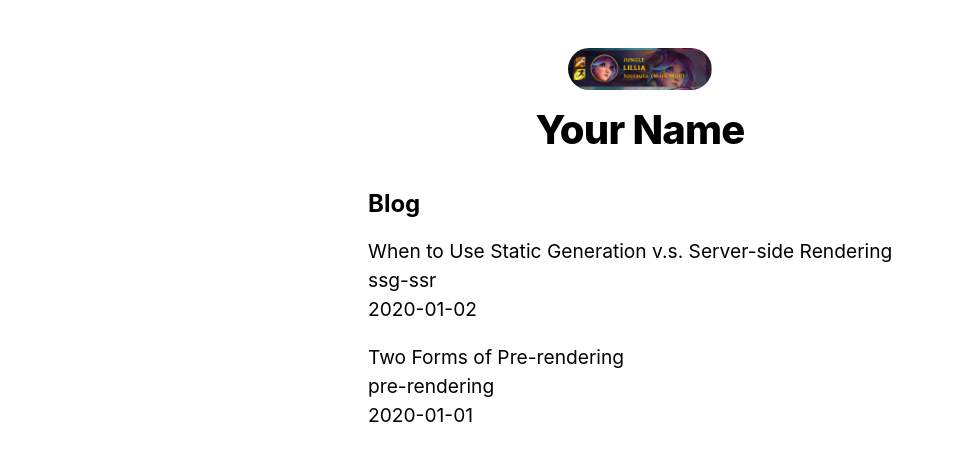
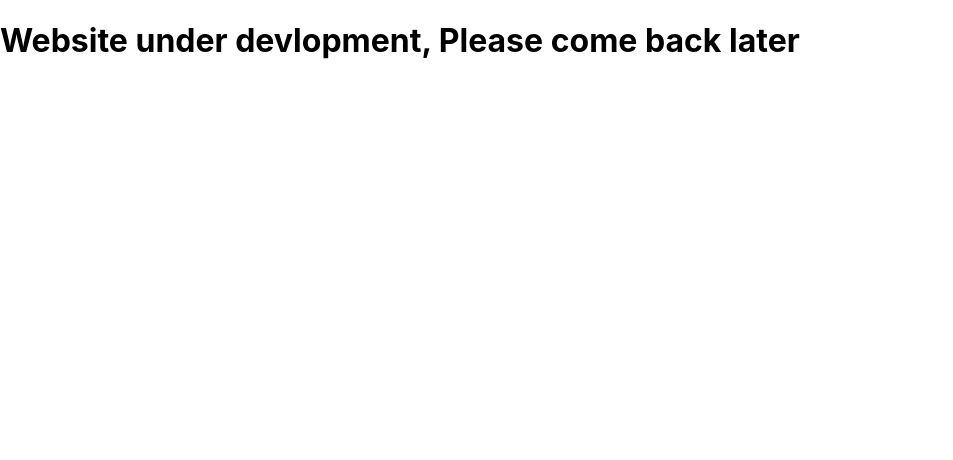
Before and after one commit to HYCGreenBU/Website, a Next.js app: page / in a window 1280 px wide. Shown: the top 460 px of the page, without its empty margins (0-953 px from the left). Built offline with nearby package versions, Linux system fonts and the light colour scheme.

Commit message:
Website under developemnt message

```diff
--- a/pages/index.js
+++ b/pages/index.js
@@ -2,26 +2,26 @@ import Head from 'next/head';
 import Layout, { siteTitle } from '../components/layout';
 import utilStyles from '../styles/utils.module.css';
 
-import { getSortedPostsData } from '../lib/posts';
+// import { getSortedPostsData } from '../lib/posts';
 
-export async function getStaticProps() {
-  const allPostsData = getSortedPostsData();
-  return {
-    props: {
-      allPostsData,
-    },
-  };
-}
+// export async function getStaticProps() {
+//   const allPostsData = getSortedPostsData();
+//   return {
+//     props: {
+//       allPostsData,
+//     },
+//   };
+// }
 
 
 
 export default function Home({ allPostsData }) {
   return (
-    <Layout home>
-      {/* Keep the existing code here */}
 
-      {/* Add this <section> tag below the existing <section> tag */}
-      <section className={`${utilStyles.headingMd} ${utilStyles.padding1px}`}>
+      <h1> Website under devlopment, Please come back later </h1>
+
+
+      /* <section className={`${utilStyles.headingMd} ${utilStyles.padding1px}`}>
         <h2 className={utilStyles.headingLg}>Blog</h2>
         <ul className={utilStyles.list}>
           {allPostsData.map(({ id, date, title }) => (
@@ -34,7 +34,7 @@ export default function Home({ allPostsData }) {
             </li>
           ))}
         </ul>
-      </section>
-    </Layout>
+      </section>  */
+
   );
 }
```
